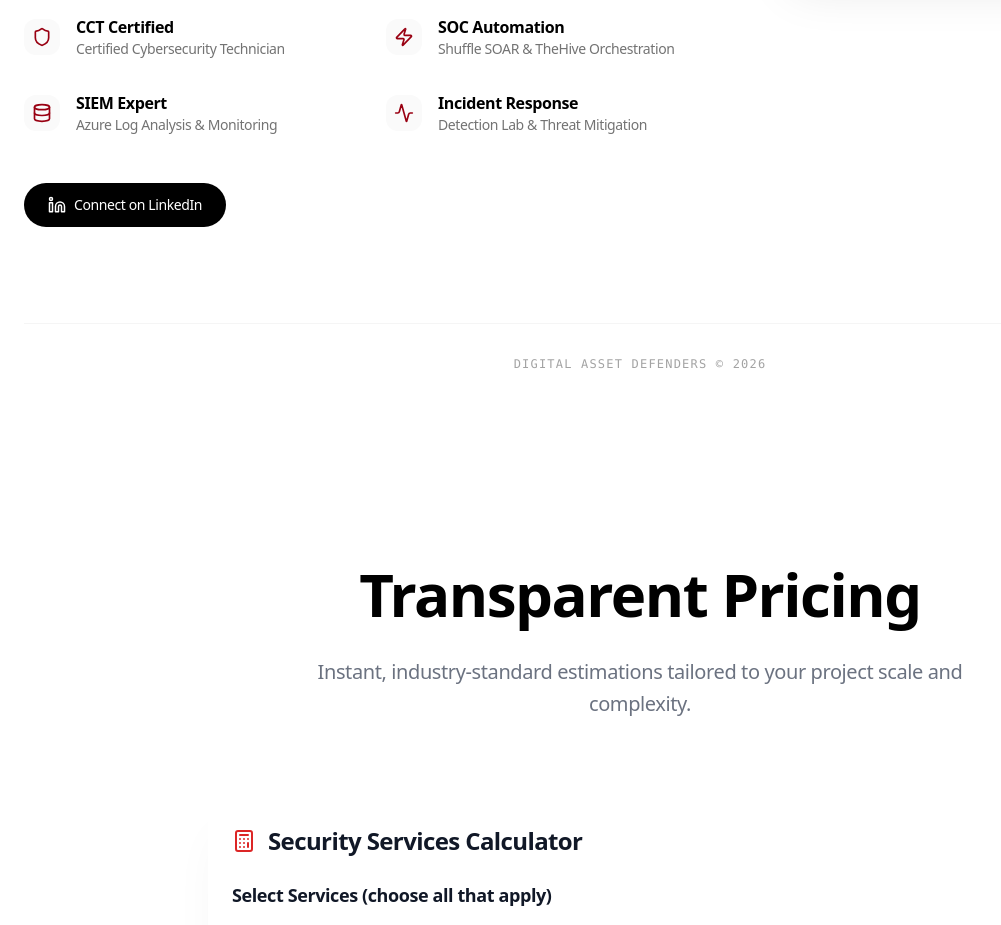
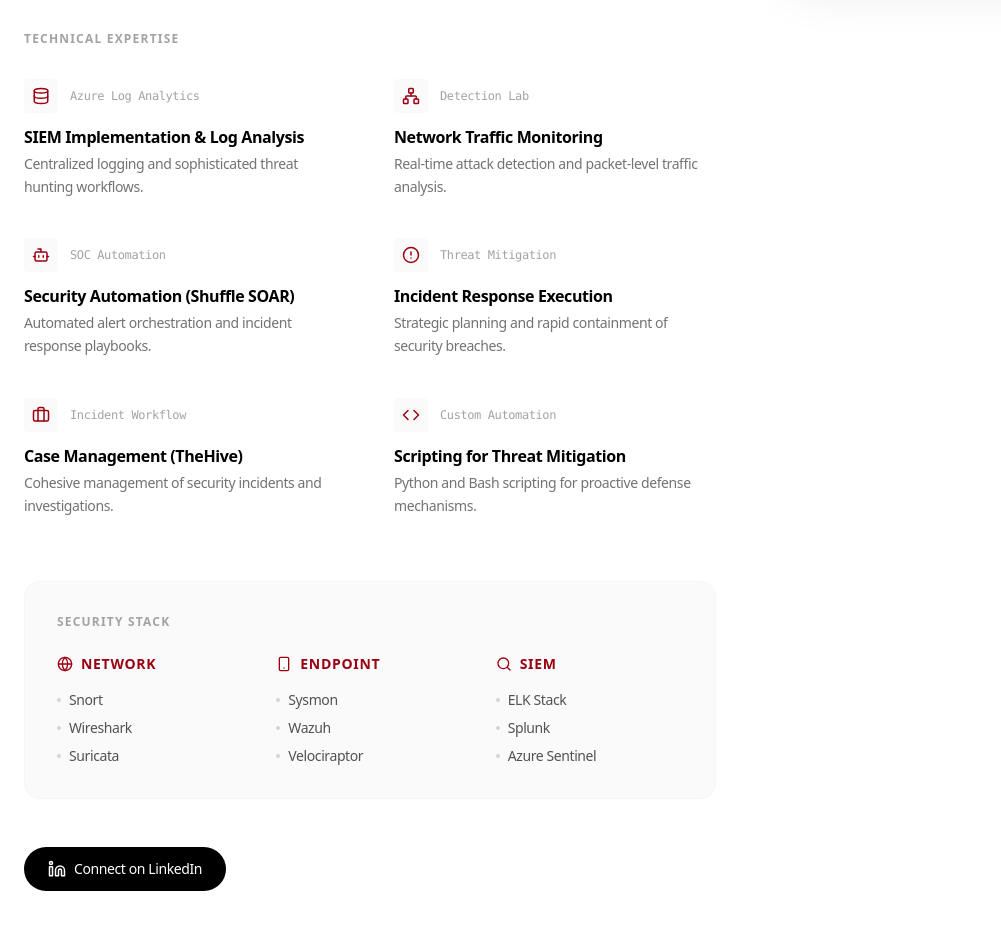
Before and after one commit to Seniorcaptain/v0-cybersafe-solutions, a Next.js app: page / in a window 1280 px wide. Shown: the part 2800-3725 px from the top of the page, without its empty margins (0-1001 px from the left). Built offline with nearby package versions, Linux system fonts and the light colour scheme.

Commit message:
feat: enhance Security Experts section with detailed skills grid
Add detailed skills and tool stack sections with icons for better visual comprehension.

#VERCEL_SKIP

Co-authored-by: null <36276653+Seniorcaptain@users.noreply.github.com>

```diff
--- a/components/team-section.tsx
+++ b/components/team-section.tsx
@@ -2,14 +2,52 @@
 
 import { motion } from "framer-motion"
 import Image from "next/image"
-import { Linkedin, Shield, Activity, Database, Zap } from "lucide-react"
+import { Linkedin, Database, Search, Network, Bot, AlertCircle, Briefcase, Code, Smartphone, Globe } from "lucide-react"
 
 export function TeamSection() {
-  const highlights = [
-    { icon: Shield, label: "CCT Certified", description: "Certified Cybersecurity Technician" },
-    { icon: Zap, label: "SOC Automation", description: "Shuffle SOAR & TheHive Orchestration" },
-    { icon: Database, label: "SIEM Expert", description: "Azure Log Analysis & Monitoring" },
-    { icon: Activity, label: "Incident Response", description: "Detection Lab & Threat Mitigation" },
+  const skills = [
+    {
+      icon: Database,
+      label: "SIEM Implementation & Log Analysis",
+      project: "Azure Log Analytics",
+      description: "Centralized logging and sophisticated threat hunting workflows.",
+    },
+    {
+      icon: Network,
+      label: "Network Traffic Monitoring",
+      project: "Detection Lab",
+      description: "Real-time attack detection and packet-level traffic analysis.",
+    },
+    {
+      icon: Bot,
+      label: "Security Automation (Shuffle SOAR)",
+      project: "SOC Automation",
+      description: "Automated alert orchestration and incident response playbooks.",
+    },
+    {
+      icon: AlertCircle,
+      label: "Incident Response Execution",
+      project: "Threat Mitigation",
+      description: "Strategic planning and rapid containment of security breaches.",
+    },
+    {
+      icon: Briefcase,
+      label: "Case Management (TheHive)",
+      project: "Incident Workflow",
+      description: "Cohesive management of security incidents and investigations.",
+    },
+    {
+      icon: Code,
+      label: "Scripting for Threat Mitigation",
+      project: "Custom Automation",
+      description: "Python and Bash scripting for proactive defense mechanisms.",
+    },
+  ]
+
+  const toolCategories = [
+    { icon: Globe, label: "Network", tools: ["Snort", "Wireshark", "Suricata"] },
+    { icon: Smartphone, label: "Endpoint", tools: ["Sysmon", "Wazuh", "Velociraptor"] },
+    { icon: Search, label: "SIEM", tools: ["ELK Stack", "Splunk", "Azure Sentinel"] },
   ]
 
   return (
@@ -53,25 +91,53 @@ export function TeamSection() {
                 </p>
               </div>
 
-              <div className="mt-12 grid grid-cols-1 sm:grid-cols-2 gap-8">
-                {highlights.map((item, i) => (
+              <div className="mt-16">
+                <h4 className="text-xs font-bold uppercase tracking-widest text-neutral-400 mb-8">
+                  Technical Expertise
+                </h4>
+                <div className="grid grid-cols-1 md:grid-cols-2 gap-y-10 gap-x-12">
+                  {skills.map((skill, i) => (
                     <motion.div
-                    key={item.label}
+                      key={skill.label}
                       initial={{ opacity: 0, y: 10 }}
                       whileInView={{ opacity: 1, y: 0 }}
                       viewport={{ once: true }}
-                    transition={{ delay: i * 0.1 + 0.5 }}
-                    className="flex items-start gap-4"
+                      transition={{ delay: i * 0.1 }}
+                      className="group"
                     >
-                    <div className="mt-1 p-2 rounded-lg bg-neutral-50 text-[#990012]">
-                      <item.icon size={20} />
+                      <div className="flex items-center gap-3 mb-3">
+                        <div className="p-2 rounded bg-neutral-50 text-[#990012] group-hover:bg-[#990012] group-hover:text-white transition-colors duration-300">
+                          <skill.icon size={18} />
                         </div>
-                    <div>
-                      <h4 className="font-semibold text-black">{item.label}</h4>
-                      <p className="text-sm text-neutral-500">{item.description}</p>
+                        <span className="text-xs font-mono text-neutral-400">{skill.project}</span>
                       </div>
+                      <h5 className="font-semibold text-black mb-1">{skill.label}</h5>
+                      <p className="text-sm text-neutral-500 leading-relaxed">{skill.description}</p>
                     </motion.div>
                   ))}
+                </div>
+              </div>
+
+              <div className="mt-16 p-8 bg-neutral-50 rounded-2xl border border-neutral-100">
+                <h4 className="text-xs font-bold uppercase tracking-widest text-neutral-400 mb-6">Security Stack</h4>
+                <div className="grid grid-cols-1 sm:grid-cols-3 gap-8">
+                  {toolCategories.map((cat, i) => (
+                    <div key={cat.label}>
+                      <div className="flex items-center gap-2 mb-4 text-[#990012]">
+                        <cat.icon size={16} />
+                        <span className="text-sm font-bold uppercase tracking-wider">{cat.label}</span>
+                      </div>
+                      <ul className="space-y-2">
+                        {cat.tools.map((tool) => (
+                          <li key={tool} className="text-sm text-neutral-600 flex items-center gap-2">
+                            <span className="w-1 h-1 rounded-full bg-neutral-300" />
+                            {tool}
+                          </li>
+                        ))}
+                      </ul>
+                    </div>
+                  ))}
+                </div>
               </div>
 
               <motion.div
```
Lines whose indentation alone changed are shown as unchanged.
